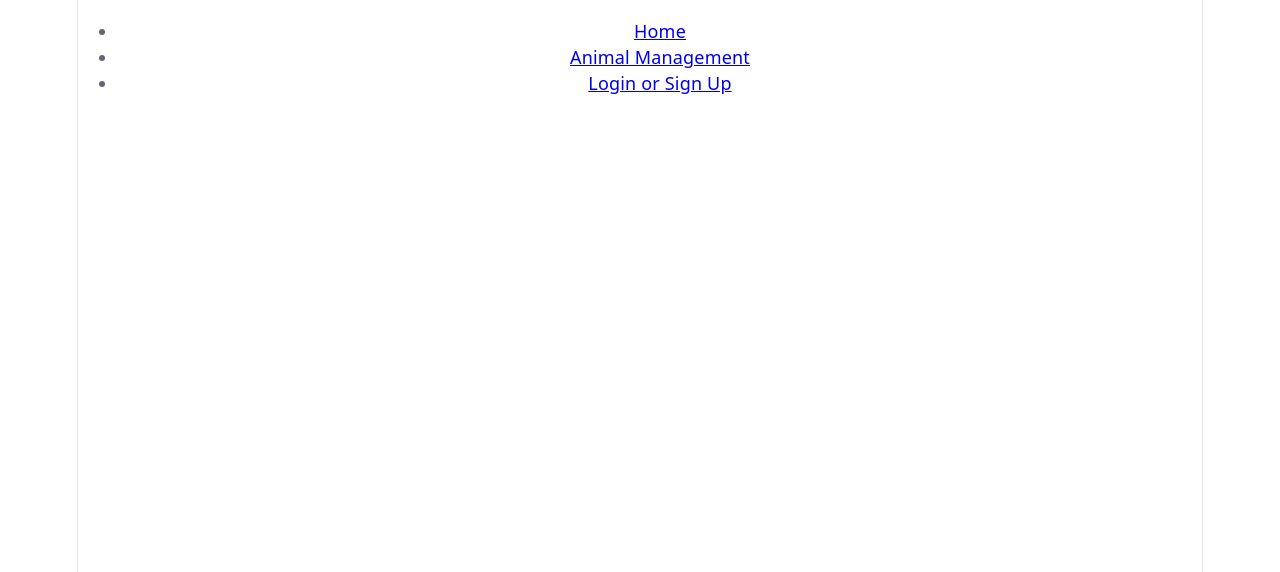
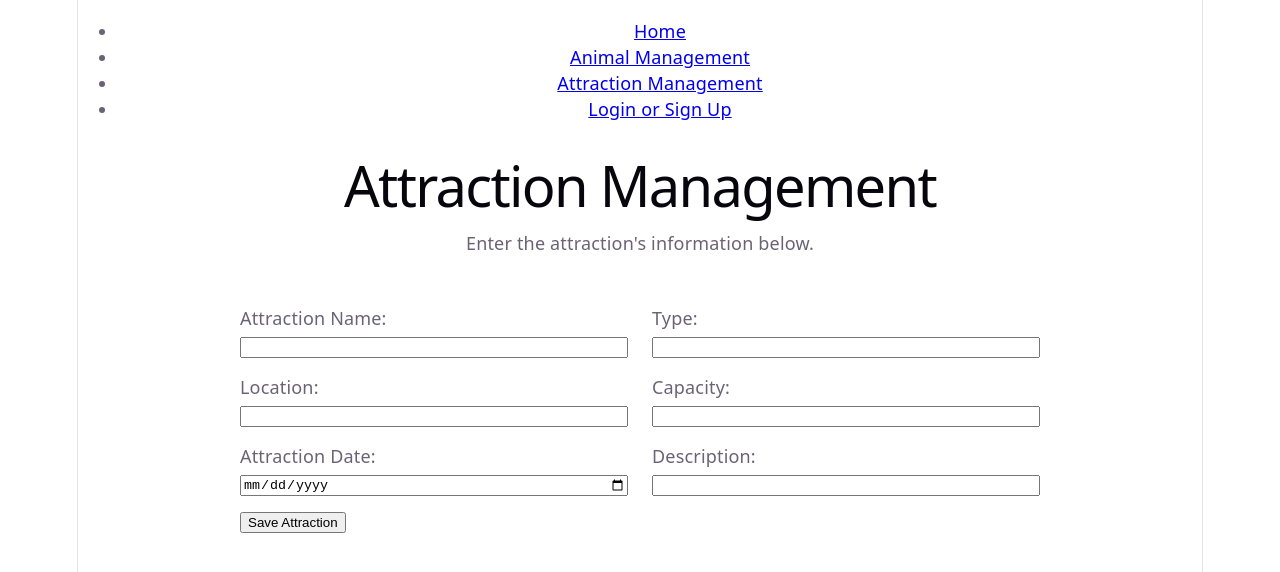
Before and after one commit to KhadeejaTap/team3, a React app in the folder frontend/: page /attractions in a window 1280 px wide. Shown: the top 572 px of the page. Built offline with nearby package versions, Linux system fonts and the light colour scheme; the HTML template or start-up script is replaced by a standard one.

Commit message:
Added Attraction Management
-

```diff
--- a/frontend/src/App.css
+++ b/frontend/src/App.css
@@ -14,6 +14,43 @@
   &:focus-visible {
     outline: 2px solid var(--accent);
     outline-offset: 2px;
+  }
+}
+
+.attraction-management form {
+  display: grid;
+  grid-template-columns: repeat(2, minmax(0, 1fr));
+  gap: 16px 24px;
+  max-width: 800px;
+  margin: 24px auto;
+  padding: 24px;
+  text-align: left;
+}
+
+.attraction-form-field {
+  display: flex;
+  flex-direction: column;
+  gap: 6px;
+}
+
+.attraction-form-field input {
+  box-sizing: border-box;
+  width: 100%;
+}
+
+.attraction-management form button {
+  grid-column: 1 / -1;
+  justify-self: start;
+}
+
+@media (max-width: 600px) {
+  .attraction-management form {
+    grid-template-columns: 1fr;
+    padding: 16px;
+  }
+
+  .attraction-management form button {
+    grid-column: auto;
   }
 }
 
--- a/frontend/src/App.jsx
+++ b/frontend/src/App.jsx
@@ -4,6 +4,7 @@ import Home from './Home';
 import { useState } from 'react';
 import ReturnDir from './khadeeja/employee_directory';
 import AnimalManagement from './animals/AnimalManagement';
+import AttractionManagement from './Attractions/attractionManagement';
 import { BrowserRouter as Router, Routes, Route, Link } from 'react-router-dom';
 
 function App() {
@@ -43,6 +44,9 @@ function App() {
 					<li className="nav-item">
 						<Link to="/animals">Animal Management</Link>
 					</li>
+					<li className="nav-item">
+						<Link to="/attractions">Attraction Management</Link>
+					</li>
 					{role ? (
 						<li className="nav-item">
 							<button type="button" onClick={handleLogout}>
@@ -63,6 +67,7 @@ function App() {
 					<Route path="/directory" element={<ReturnDir role={role} userEmail={userEmail} />} />
 					<Route path="/login" element={<LoginPage onLogin={handleLogin} />} />
 					<Route path="/animals" element={<AnimalManagement />} />
+					<Route path="/attractions" element={<AttractionManagement />} />
 				</Routes>
 			</div>
 		</Router>
--- /dev/null
+++ b/frontend/src/Attractions/attractionManagement.jsx
@@ -0,0 +1,136 @@
+import { useState } from 'react';
+
+function AttractionManagement() {
+    const [formData, setFormData] = useState({
+        name: '',
+        type: '',
+        location: '',
+        attr_datetime: '',
+        capacity: '',
+        description: '',
+    });
+    const [message, setMessage] = useState('');
+
+    function handleChange(event) {
+        setFormData({
+            ...formData,
+            [event.target.name]: event.target.value
+        });
+    }
+
+    async function handleSubmit(event) {
+        event.preventDefault();
+        setMessage('');
+
+        try {
+            const response = await fetch('http://localhost:5000/api/attractions', {
+                method: 'POST',
+                headers: {
+                    'Content-Type': 'application/json'
+                },
+                body: JSON.stringify({
+                    ...formData,
+                    capacity: formData.capacity === '' ? null : Number(formData.capacity),
+                })
+            });
+            const result = await response.json();
+            if (!response.ok) {
+                throw new Error(result.error || 'Could not save attraction.');
+            }
+
+            setMessage(`Attraction saved successfully! ID: ${result.attr_ID}`);
+            setFormData({
+                name: '',
+                type: '',
+                location: '',
+                attr_datetime: '',
+                capacity: '',
+                description: '',
+            });
+        } catch (error) {
+            setMessage(`Error: ${error.message}`);
+        }
+    }
+    return (
+        <div className="attraction-management">
+            <h1>Attraction Management</h1>
+            <p>Enter the attraction's information below.</p>
+
+            <form onSubmit={handleSubmit}>
+                <div className="attraction-form-field">
+                    <label htmlFor="name">Attraction Name:</label>
+                    <input
+                        id="name"
+                        name="name"
+                        required
+                        value={formData.name}
+                        onChange={handleChange}
+                        maxLength="100"
+                    />
+                </div>
+
+                <div className="attraction-form-field">
+                    <label htmlFor="type">Type:</label>
+                    <input
+                        id="type"
+                        name="type"
+                        value={formData.type}
+                        onChange={handleChange}
+                        maxLength="30"
+                    />
+                </div>
+
+                <div className="attraction-form-field">
+                    <label htmlFor="location">Location:</label>
+                    <input
+                        id="location"
+                        name="location"
+                        value={formData.location}
+                        onChange={handleChange}
+                        maxLength="40"
+                    />
+                </div>
+
+                <div className="attraction-form-field">
+                    <label htmlFor="capacity">Capacity:</label>
+                    <input
+                        id="capacity"
+                        name="capacity"
+                        type="number"
+                        min="0"
+                        step="1"
+                        value={formData.capacity}
+                        onChange={handleChange}
+                    />
+                </div>
+
+                <div className="attraction-form-field">
+                    <label htmlFor="attr_datetime">Attraction Date:</label>
+                    <input
+                        id="attr_datetime"
+                        name="attr_datetime"
+                        type="date"
+                        value={formData.attr_datetime}
+                        onChange={handleChange}
+                    />
+                </div>
+
+                <div className="attraction-form-field">
+                    <label htmlFor="description">Description:</label>
+                    <input
+                        id="description"
+                        name="description"
+                        value={formData.description}
+                        onChange={handleChange}
+                        maxLength="500"
+                    />
+                </div>
+
+                <button type="submit">Save Attraction</button>
+            </form>
+            {message && <p role="status">{message}</p>}
+        </div>
+    );
+}
+
+export default AttractionManagement;
```
Also changed, not shown: 2 other files (tests, documents, lock files or other folders).
